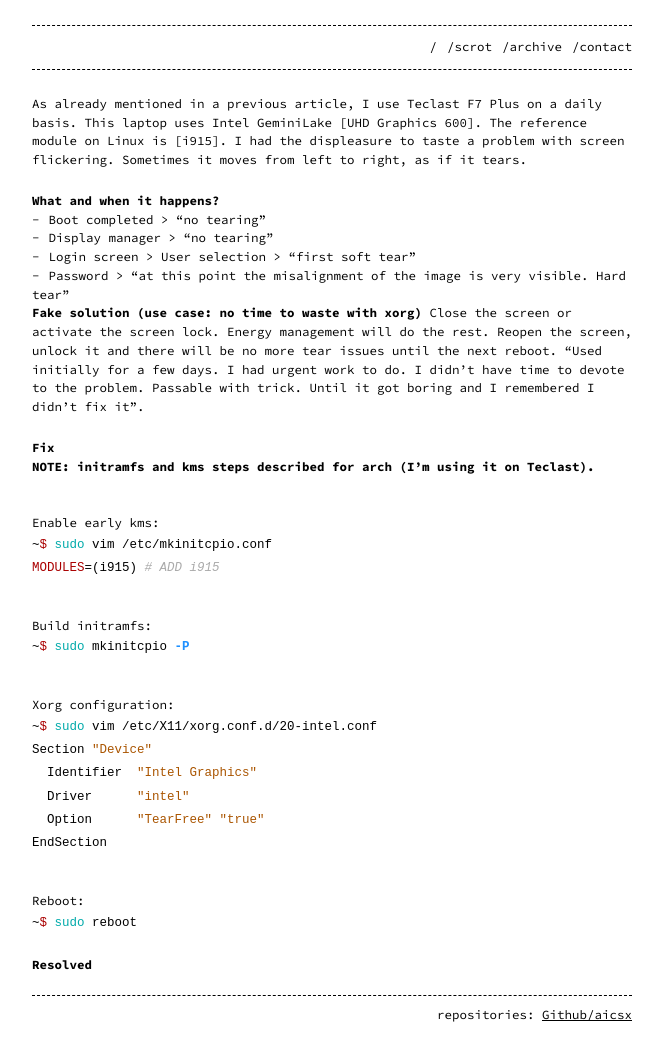
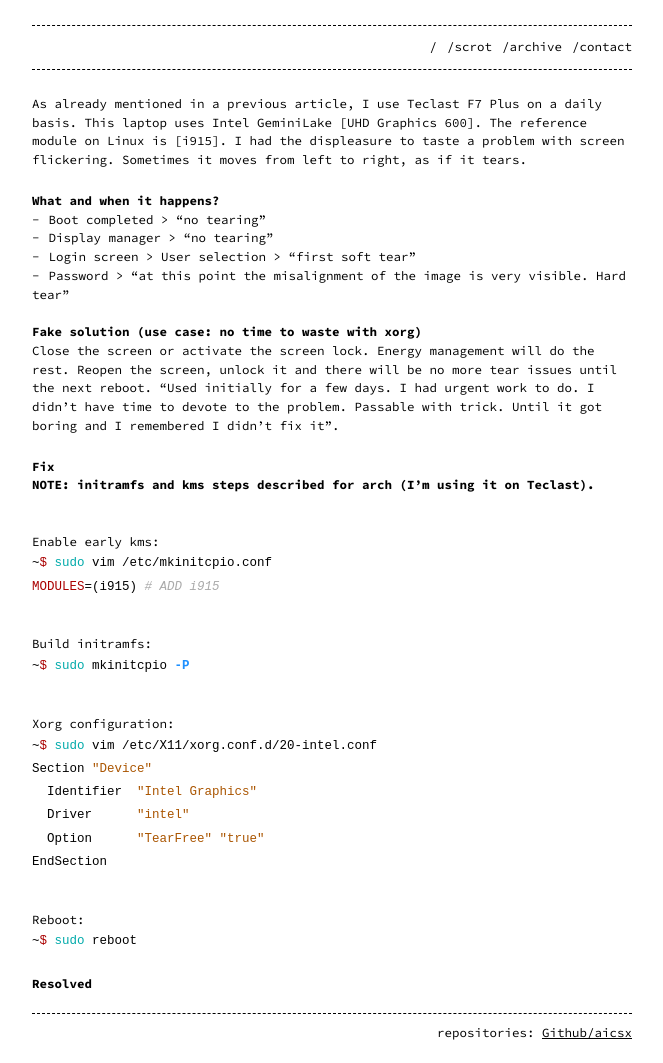
Before and after one commit to aicsx/ax, a Jekyll site: the page built from _posts/2022-01-12-fix-screen-tearing-Intel.md, in a window 1280 px wide. Shown: the whole page, without its empty margins (308-971 px from the left). Built offline with Jekyll 4.4.1, drawn with Linux system fonts in a browser that asks for light colours.

```diff
--- a/_posts/2022-01-12-fix-screen-tearing-Intel.md
+++ b/_posts/2022-01-12-fix-screen-tearing-Intel.md
@@ -9,9 +9,9 @@ As already mentioned in a previous article, I use Teclast F7 Plus on a daily bas
 - Boot completed > "no tearing"
 - Display manager > "no tearing"
 - Login screen > User selection > "first soft tear"
-- Password > "at this point the misalignment of the image is very visible. Hard tear"
+- Password > "at this point the misalignment of the image is very visible. Hard tear"\
 \
-**Fake solution (use case: no time to waste with xorg)**
+**Fake solution (use case: no time to waste with xorg)**\
 Close the screen or activate the screen lock. Energy management will do the rest. Reopen the screen, unlock it and there will be no more tear issues until the next reboot. "Used initially for a few days. I had urgent work to do. I didn't have time to devote to the problem. Passable with trick. Until it got boring and I remembered I didn't fix it".
 #### Fix
 **NOTE: initramfs and kms steps described for arch (I'm using it on Teclast).**
```
